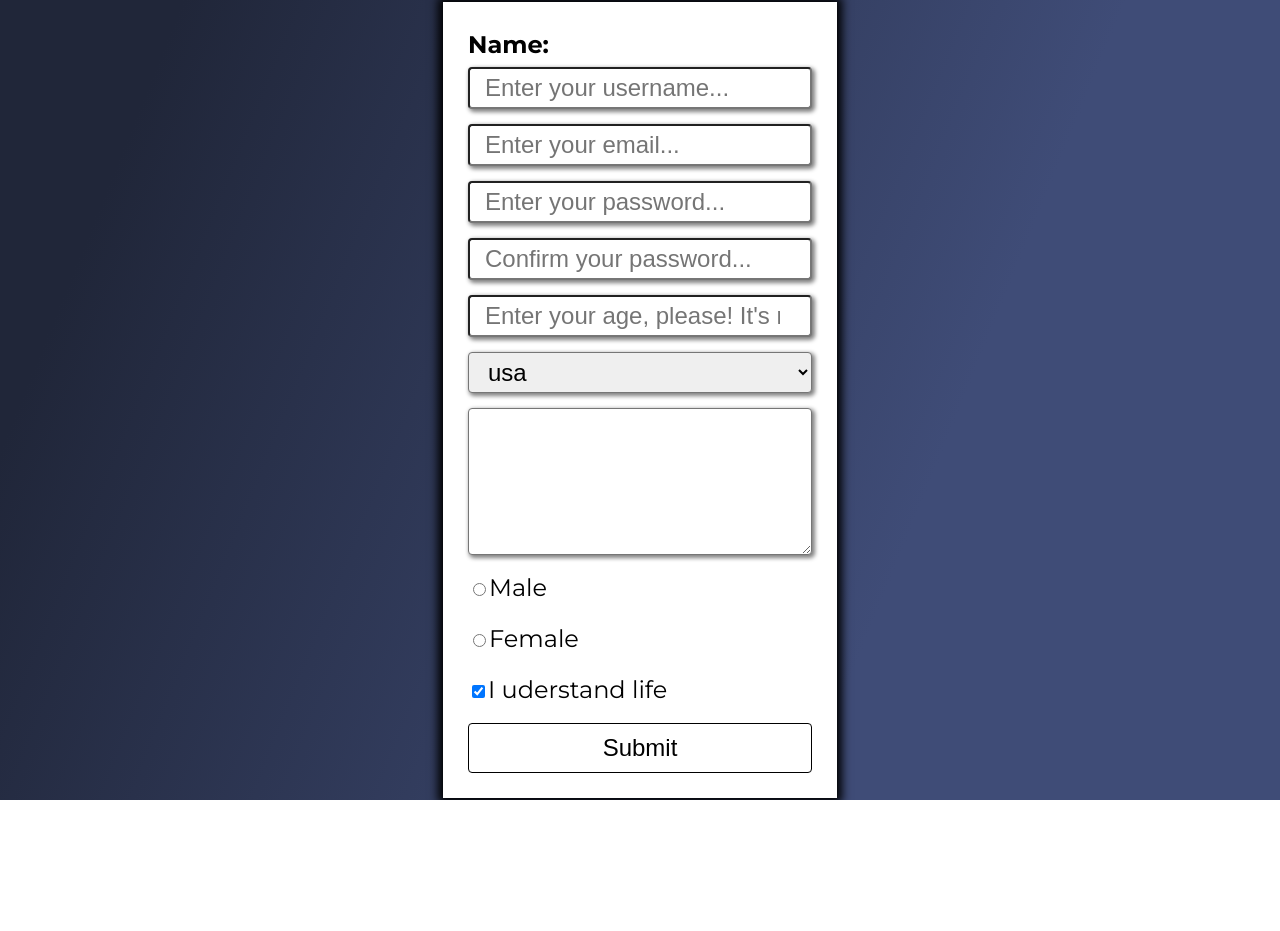
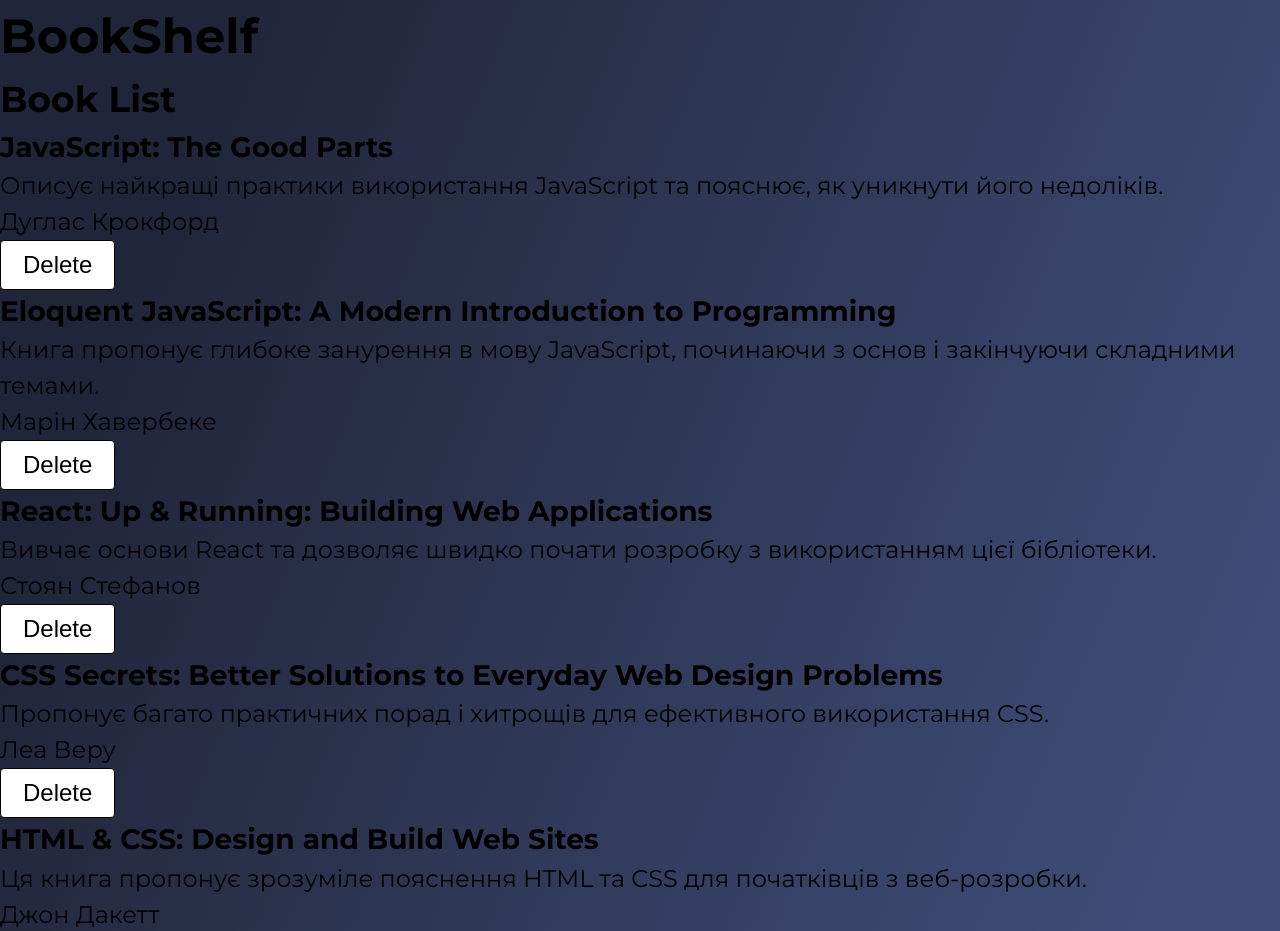
Before and after one commit to ValentynSkyba/Study_lessons_react_3_FormIK, a React (Vite) app: page / in a window 1280 px wide. Shown: the top 931 px of the page. Before the commit the page ends 800 px from the top, so only its background shows below. Built offline with nearby package versions, Linux system fonts and the light colour scheme.

Commit message:
base logik

```diff
--- a/src/App.jsx
+++ b/src/App.jsx
@@ -1,18 +1,20 @@
-import RegisterFormFormik from './components/Forms/RegisterFormFormik'
+import BookStort from "./components/BookStore/BookStore";
+import RegisterFormFormik from "./components/Forms/RegisterFormFormik";
 
 const App = () => {
-	const handleRegister = data => {
-		console.log('Fetch register....')
-		setTimeout(() => {
-			console.log(data)
-			console.log('Register is done!🔥')
-		}, 2000)
-	}
-	return (
-		<div className='flexCenter formWrapper'>
-			<RegisterFormFormik onRegister={handleRegister} />
-		</div>
-	)
-}
+  const handleRegister = (data) => {
+    console.log("Fetch register....");
+    setTimeout(() => {
+      console.log(data);
+      console.log("Register is done!🔥");
+    }, 2000);
+  };
+  return (
+    <div className="flexCenter formWrapper">
+      {/* <RegisterFormFormik onRegister={handleRegister} /> */}
+      <BookStort />
+    </div>
+  );
+};
 
-export default App
+export default App;
--- /dev/null
+++ b/src/assets/books.json
@@ -0,0 +1,86 @@
+[
+	{
+		"id": 1,
+		"name": "JavaScript: The Good Parts",
+		"description": "Описує найкращі практики використання JavaScript та пояснює, як уникнути його недоліків.",
+		"liked": true,
+		"author": "Дуглас Крокфорд"
+	},
+	{
+		"id": 2,
+		"name": "Eloquent JavaScript: A Modern Introduction to Programming",
+		"description": "Книга пропонує глибоке занурення в мову JavaScript, починаючи з основ і закінчуючи складними темами.",
+		"liked": false,
+		"author": "Марін Хавербеке"
+	},
+	{
+		"id": 3,
+		"name": "React: Up & Running: Building Web Applications",
+		"description": "Вивчає основи React та дозволяє швидко почати розробку з використанням цієї бібліотеки.",
+		"liked": true,
+		"author": "Стоян Стефанов"
+	},
+	{
+		"id": 4,
+		"name": "CSS Secrets: Better Solutions to Everyday Web Design Problems",
+		"description": "Пропонує багато практичних порад і хитрощів для ефективного використання CSS.",
+		"liked": true,
+		"author": "Леа Веру"
+	},
+	{
+		"id": 5,
+		"name": "HTML & CSS: Design and Build Web Sites",
+		"description": "Ця книга пропонує зрозуміле пояснення HTML та CSS для початківців з веб-розробки.",
+		"liked": false,
+		"author": "Джон Дакетт"
+	},
+	{
+		"id": 6,
+		"name": "Vue.js: Up and Running",
+		"description": "Детально описує фреймворк Vue.js та надає приклади його застосування для швидкого введення в розробку.",
+		"liked": true,
+		"author": "Калеб Портільо"
+	},
+	{
+		"id": 7,
+		"name": "Angular Development with TypeScript",
+		"description": "Посібник з розробки веб-додатків з використанням Angular та TypeScript.",
+		"liked": true,
+		"author": "Нільс Хартманн"
+	},
+	{
+		"id": 8,
+		"name": "Node.js Design Patterns",
+		"description": "Допомагає зрозуміти патерни проектування та їх використання в розробці з Node.js.",
+		"liked": false,
+		"author": "Маріо Касас"
+	},
+	{
+		"id": 9,
+		"name": "Bootstrap 4: From Scratch",
+		"description": "Навчає створювати стильні та адаптивні веб-сайти з використанням Bootstrap 4.",
+		"liked": true,
+		"author": "Джейсон Мейл"
+	},
+	{
+		"id": 10,
+		"name": "Webpack 5: From Zero to Hero",
+		"description": "Посібник з конфігурації та використання Webpack 5 в проектах веб-розробки.",
+		"liked": true,
+		"author": "Лоренцо Фонти"
+	},
+	{
+		"id": 11,
+		"name": "Sass Essentials: Mastering Stylesheets in Sass",
+		"description": "Навчає використовувати Sass для ефективного написання CSS та організації стилів.",
+		"liked": true,
+		"author": "Антонио Дельгадо"
+	},
+	{
+		"id": 12,
+		"name": "jQuery: Novice to Ninja",
+		"description": "Надає вичерпні знання про використання бібліотеки jQuery для розробки веб-додатків.",
+		"liked": false,
+		"author": "Еарл Кастл"
+	}
+]
--- /dev/null
+++ b/src/components/BookStore/BookStore.jsx
@@ -0,0 +1,29 @@
+import React, { useState } from "react";
+import AddForm from "./Components/AddForm/AddForm";
+import BookList from "./Components/Books/BookList";
+import SerchBar from "./Components/SerchBar/SerchBar";
+import booksData from "../../assets/books.json";
+
+const BookStore = () => {
+  const [books, setBooks] = useState(booksData);
+  console.log(books);
+  return (
+    <div>
+      <h1>BookShelf</h1>
+      <AddForm />
+      <SerchBar />
+      <BookList books={books} />
+    </div>
+  );
+};
+
+export default BookStore;
+
+// 1
+// Щаблон для структури
+// Книга
+// Список Книг
+// Додавання книги
+// Пошук по автороу або назві
+// 2
+// Отримання та відмольовку даних
--- /dev/null
+++ b/src/components/BookStore/Components/AddForm/AddForm.jsx
@@ -0,0 +1,5 @@
+const AddForm = () => {
+  return <div></div>;
+};
+
+export default AddForm;
--- /dev/null
+++ b/src/components/BookStore/Components/Books/BookItem.jsx
@@ -0,0 +1,14 @@
+const BookItem = ({ item }) => {
+  const { id, name, description, author, liked } = item;
+  return (
+    <li>
+      <h3>{name}</h3>
+      <p>{description}</p>
+      <p>{author}</p>
+      <p>{liked}</p>
+      <button className="btn border">Delete</button>
+    </li>
+  );
+};
+
+export default BookItem;
--- /dev/null
+++ b/src/components/BookStore/Components/Books/BookList.jsx
@@ -0,0 +1,17 @@
+import BookItem from "./BookItem";
+
+const BookList = ({ books = [] }) => {
+  if (!books.length) {
+    return <h3>No books found</h3>;
+  }
+  return (
+    <ul>
+      <h2>Book List</h2>
+      {books.map((book) => (
+        <BookItem item={book} key={book.id} />
+      ))}
+    </ul>
+  );
+};
+
+export default BookList;
--- /dev/null
+++ b/src/components/BookStore/Components/SerchBar/SerchBar.jsx
@@ -0,0 +1,5 @@
+const SerchBar = () => {
+  return <div></div>;
+};
+
+export default SerchBar;
```
Also changed, not shown: src/assets/newBooks.json (added, +23 -0 lines).
